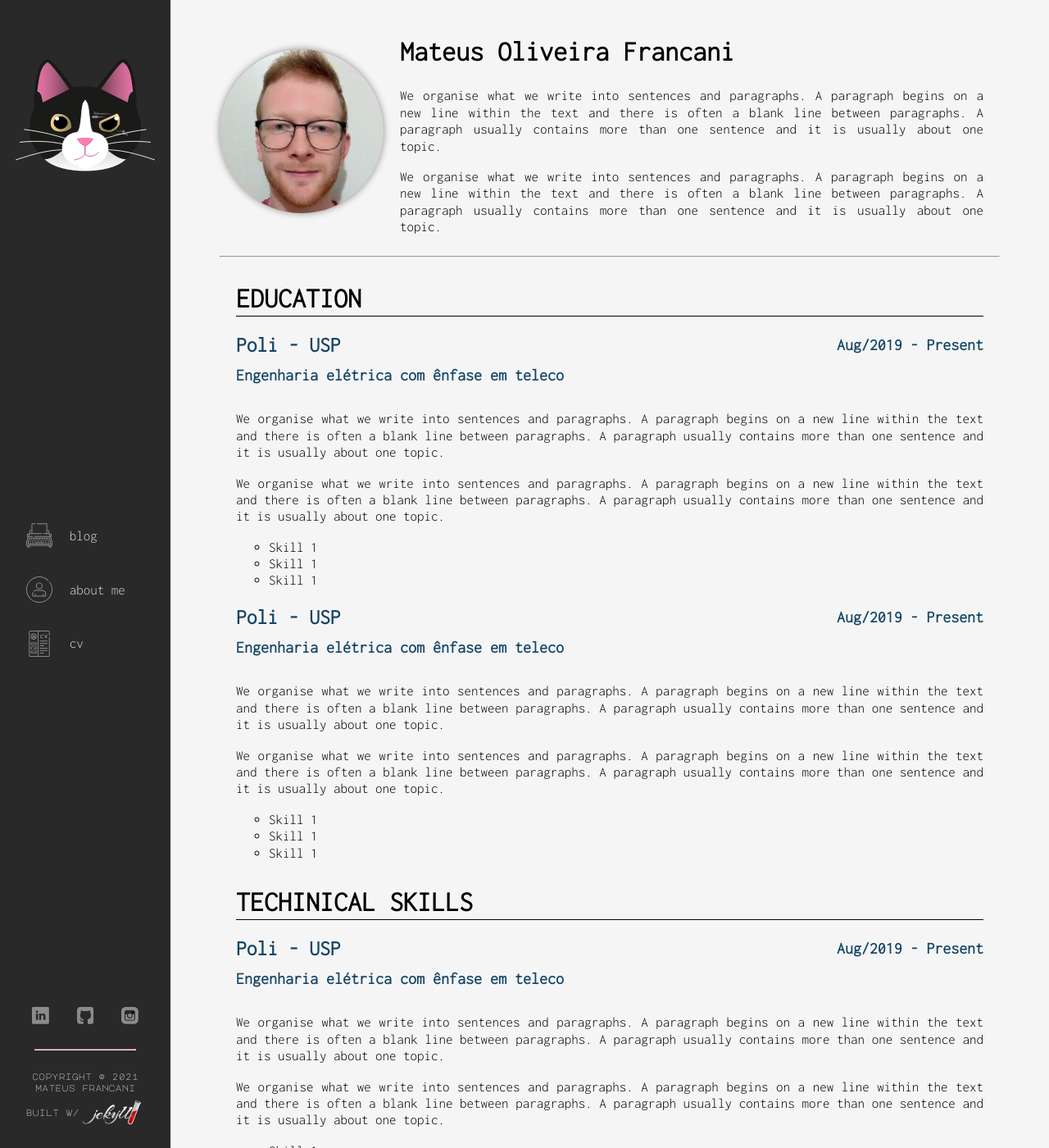
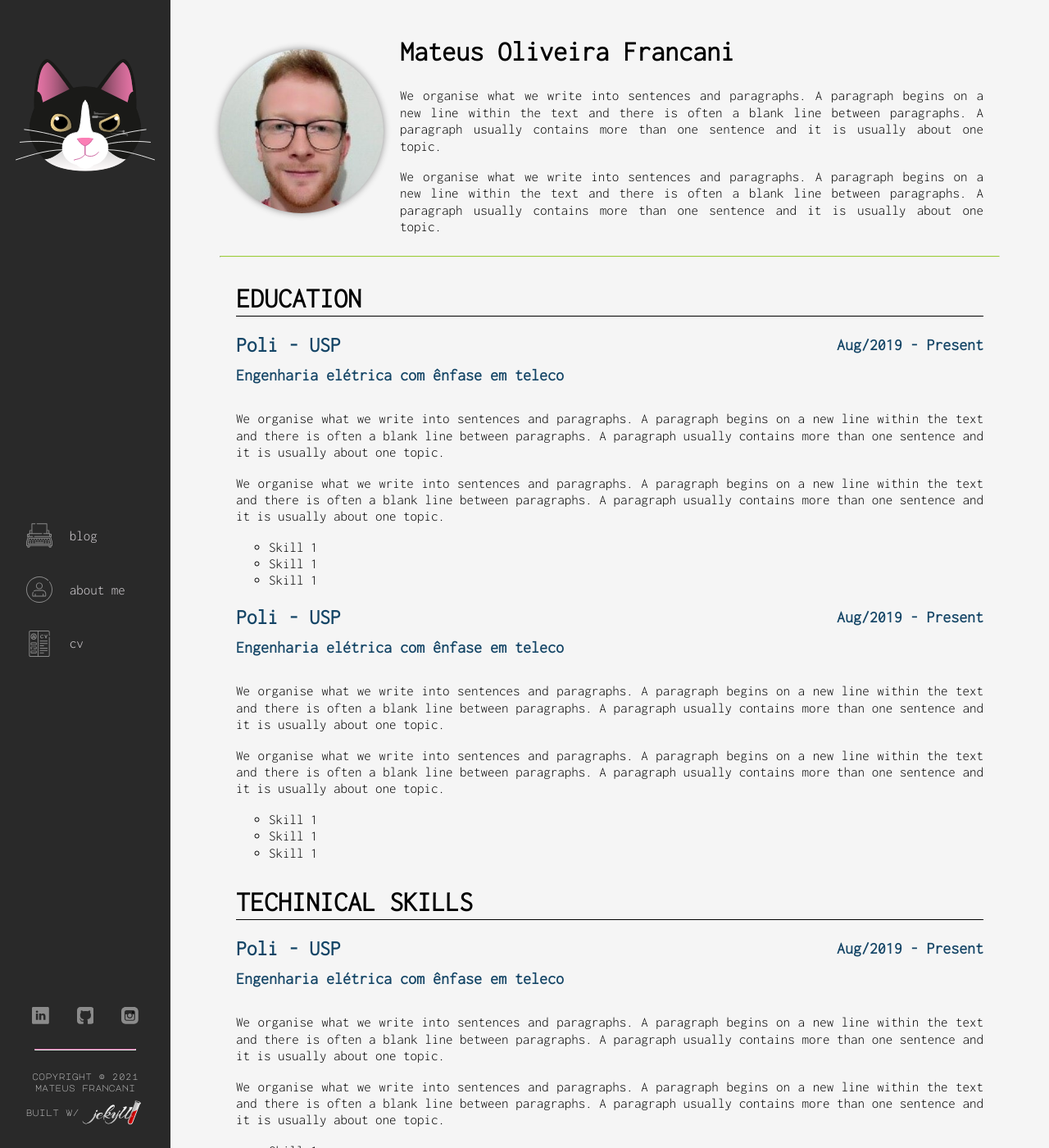
Before and after one commit to mfrNWV/mfrNWV.github.io, a Jekyll site: the page built from cv.html, in a window 1280 px wide and 1400 px high. Shown: the whole window at 82% size. Built offline with Jekyll 4.4.1, drawn with Linux system fonts in a browser that asks for light colours; some web fonts are replaced.

Commit message:
hr color on cv page.

```diff
--- a/_sass/cv.scss
+++ b/_sass/cv.scss
@@ -50,6 +50,9 @@
 
 .cv-container-content hr{
     color: yellowgreen;
+    border-top: 1px solid yellowgreen;
+    width: 100%;
+    background-color: yellowgreen;
 }
 
 .cv-header {
```
